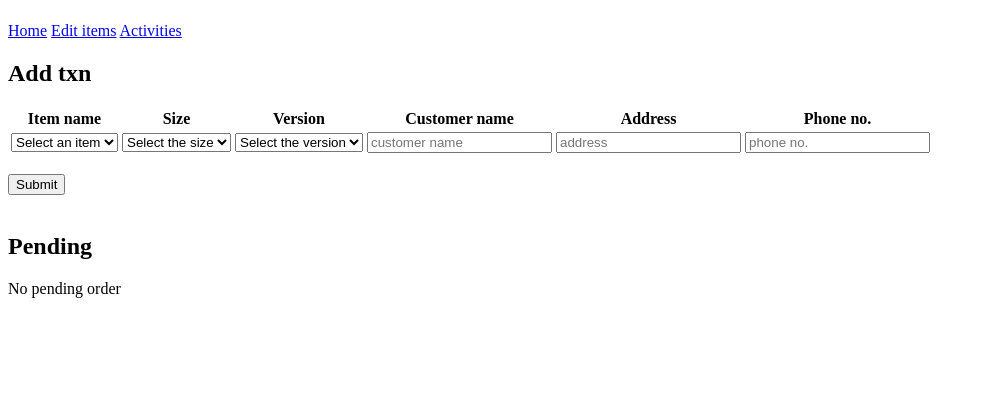
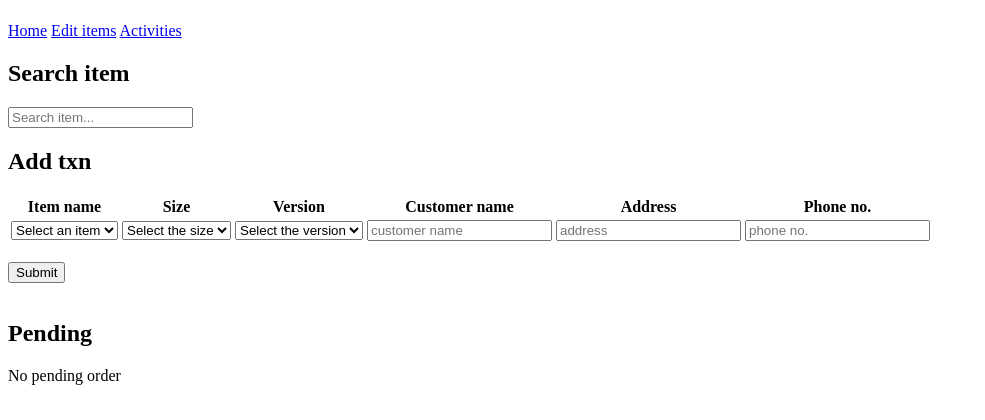
Before and after one commit to JumpCCY/endless, a Flask app: page /stocks in a window 1280 px wide. Shown: the part 58-478 px from the top of the page, without its empty margins (0-985 px from the left). Run offline with Flask 3, Linux system fonts and the light colour scheme; data comes from the database, SQL or seed files in the repository; both versions use the stored data as it was after the commit; data that the repository does not hold is empty.

Commit message:
new search bar in stock.html

```diff
--- a/app.py
+++ b/app.py
@@ -1,3 +1,4 @@
+from re import search
 from unittest.mock import DEFAULT
 
 import flask
@@ -218,6 +219,28 @@ def change_price():
 
     return jsonify(1)
 
+@app.route("/search")
+def search():
+
+    con = sqlite3.connect("endless.db")
+    con.row_factory = sqlite3.Row
+    db = con.cursor()
+
+    query = request.args.get("q")
+    search_term = f"%{query}%"
+
+    # Modified query to handle both text and numeric searches
+    items = db.execute("""
+        SELECT Item, Version, Price
+        FROM items
+        WHERE Item LIKE ? COLLATE NOCASE
+        OR Item = ?
+        OR CAST(Item AS TEXT) LIKE ? ORDER BY Version
+    """, (search_term, query, search_term)).fetchall()
+
+    items_list = [dict(item) for item in items]
+
+    return jsonify(items_list)
 
 
 
--- a/static/script.js
+++ b/static/script.js
@@ -108,11 +108,61 @@ function editPrice(item_id, version) {
         .then(data => {
             if (data.error) {
                 alert(data.error);
-        }
-        else{
+            } else {
                 location.reload();
             }
         }).catch(error => {
         console.error("Error: ", error);
     })
 }
+
+let input = document.getElementById("INDEX")
+input.addEventListener("input", async function () {
+
+
+    try {
+        let response = await fetch(`/search?q=${input.value}`);
+
+        if (!response.ok) {
+            throw new Error('Network response was not ok');
+        }
+        let data = await response.json();
+
+        let table = document.getElementById("table1");
+        let tableBody = document.getElementById("table-body");
+
+        table.innerHTML = "";
+
+        if (input.value === "") {
+            table.innerHTML = "";
+        } else {
+            // Create table header
+            let thead = document.createElement('thead');
+            let headerRow = document.createElement('tr');
+            headerRow.innerHTML = `
+        <th>Item</th>
+        <th>Version</th>
+        <th>Price</th>
+    `;
+            thead.appendChild(headerRow);
+            table.appendChild(thead);
+
+            // Create table body
+            let tbody = document.createElement('tbody');
+            data.forEach(item => {
+                let row = document.createElement('tr');
+                row.innerHTML = `
+            <td>${item.Item}</td>
+            <td>${item.Version}</td>
+            <td>${item.Price}</td>
+        `;
+                tbody.appendChild(row);
+            });
+            table.appendChild(tbody);
+        }
+
+
+    } catch (error) {
+        console.error('Error:', error);
+    }
+});
--- a/templates/stocks.html
+++ b/templates/stocks.html
@@ -11,6 +11,13 @@
 <a href="/">Home</a>
 <a href="/edit_item">Edit items</a>
 <a href="/activities">Activities</a>
+
+<div>
+    <h2>Search item</h2>
+    <input type="search" placeholder="Search item..." id="INDEX">
+    <table id ="table1">
+    </table>
+</div>
 
 <h2>Add txn</h2>
 <form method="POST" action="">
@@ -100,5 +107,6 @@
     </tbody>
 </table>
 {% endif %}
+<script src="{{ url_for('static', filename='script.js') }}"></script>
 </body>
 </html>
```
Also changed, not shown: endless.db. Lines whose indentation alone changed are shown as unchanged.
